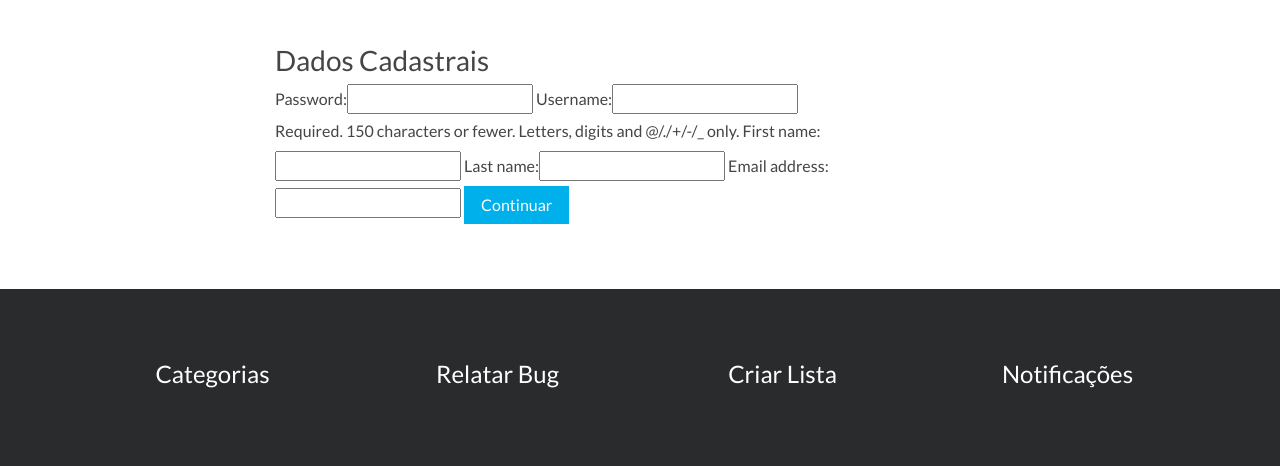
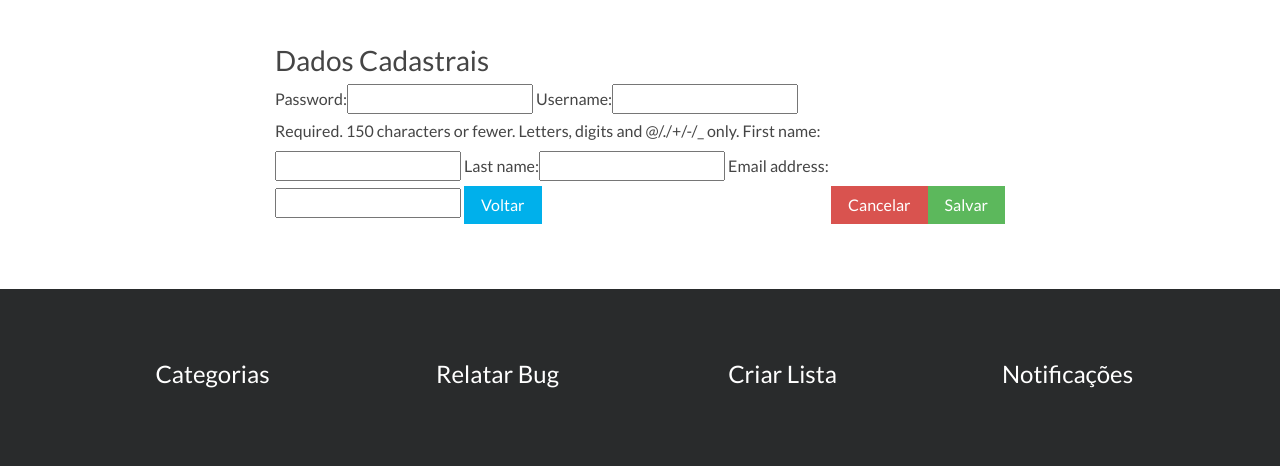
Before and after one commit to aliceborges/syfy, a Django app: page /usuario/cadastrar/ in a window 1280 px wide. Shown: the part 59-525 px from the top of the page. Run offline with Django 3.2, Linux system fonts and the light colour scheme; some libraries are stand-ins or nearby versions.

Commit message:
botões usuario form

```diff
--- a/app_syfy/templates/app_syfy/index.html
+++ b/app_syfy/templates/app_syfy/index.html
@@ -17,7 +17,7 @@
                             <div class="form-group text-left"><label class="text-left">Senha</label>
                                 <input type="password" name="password" class="form-control" placeholder="Password">
                             </div>
-                            <button type="submit" class="btn btn-primary w-25">Entrar</button>
+                            <button type="submit" class="btn btn-success w-25">Entrar</button>
                             <div class="row">
                                 <a href="{% url 'usuario-add' %}" class="w-100" id="registrar">Registre-se</a>
                             </div>
--- a/app_syfy/templates/app_syfy/usuario_form.html
+++ b/app_syfy/templates/app_syfy/usuario_form.html
@@ -36,7 +36,10 @@
 {#                    <input type="text" class="form-control" id="exampleInputEmail1" placeholder="(00) 0 0000-0000"> </fieldset>#}
 {#                  <div class="form-group"> <label>Senha</label>#}
 {#                    <input type="email" class="form-control" placeholder="Digite a senha"> </div>#}
-                  <button type="submit" class="btn btn-primary text-center">Continuar</button>
+              <a href="{{ request.META.HTTP_REFERER }}" class="btn btn-primary text-center">Voltar</a>
+
+              <button type="submit" class="btn btn-success text-center float-right">Salvar</button>
+              <a href="{{ request.META.HTTP_REFERER }}" class="btn btn-danger text-center float-right">Cancelar</a>
                 </div>
               </div>
             </div>
```
